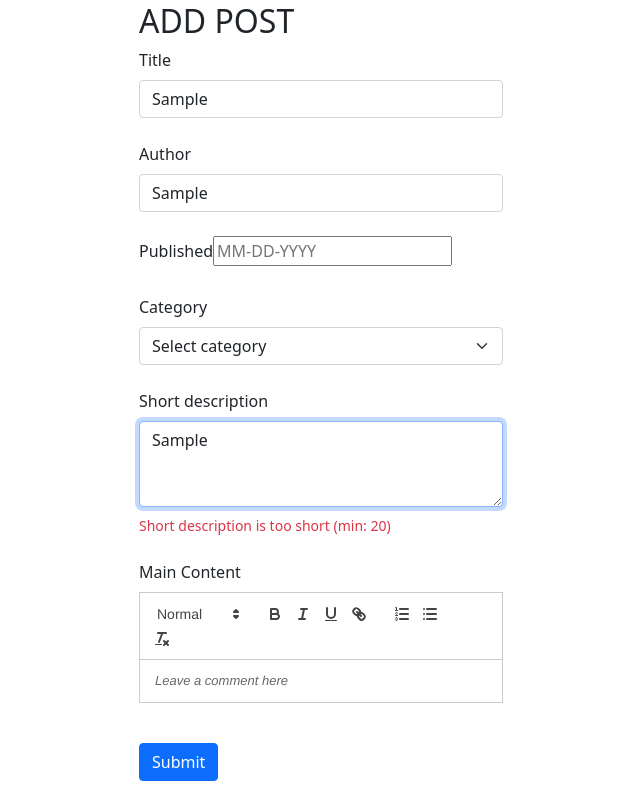
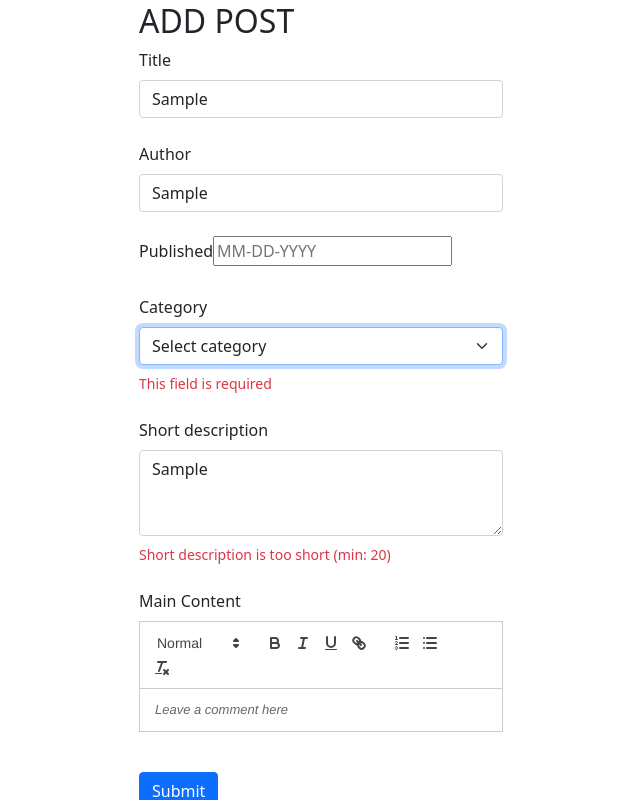
Before and after one commit to KatSobieska/blog-crud-app, a React (Create React App) app: page /post/add in a window 1280 px wide. Both pictures are taken after typing "Sample", "Sample", "Sample", "Sample" into the empty fields and a click on the button "Submit". Shown: the part 102-902 px from the top of the page, without its empty margins (228-868 px from the left). Built offline with nearby package versions, Linux system fonts and the light colour scheme.

Commit message:
Correct validation for Form.Select and disable default option

```diff
--- a/src/components/features/PostForm.js
+++ b/src/components/features/PostForm.js
@@ -27,6 +27,7 @@ const PostForm = ({ action, actionText, ...props }) => {
   const handleSubmit = () => {
     setContentError(!content);
     setDateError(!publishedDate);
+
     if (content || publishedDate) {
       action({
         title,
@@ -102,18 +103,20 @@ const PostForm = ({ action, actionText, ...props }) => {
             value={category}
             aria-label="Select category"
           >
-            <option>Select category</option>
+            <option value="" disabled selected>
+              Select category
+            </option>
             {categories.map((category, index) => (
               <option key={index} value={category}>
                 {category}
               </option>
             ))}
-            {errors.category && (
-              <small className="d-block form-text text-danger mt-2">
-                This field is required
-              </small>
-            )}
           </Form.Select>
+          {errors.category && (
+            <small className="d-block form-text text-danger mt-2">
+              This field is required
+            </small>
+          )}
         </Form.Group>
 
         <Form.Group className="mb-4 mt-4">
```
